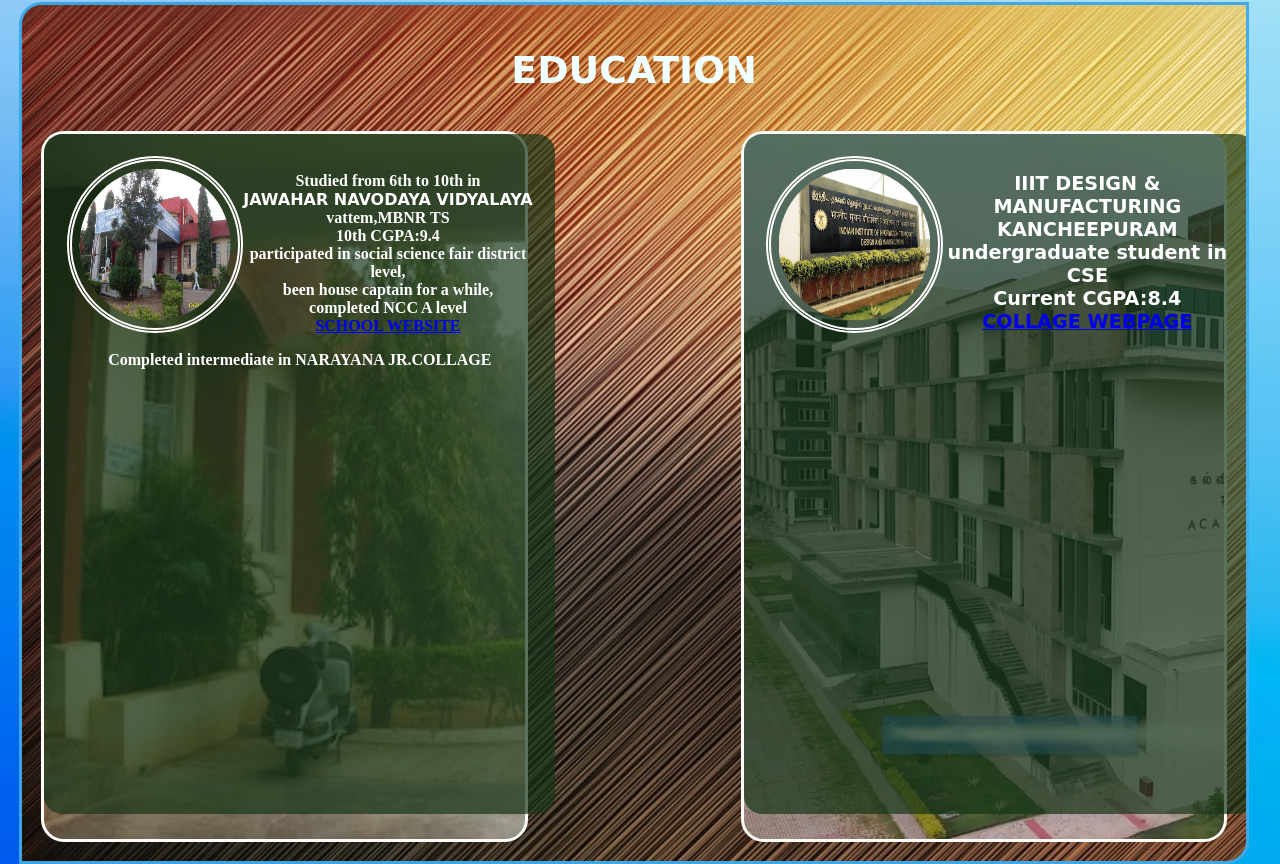
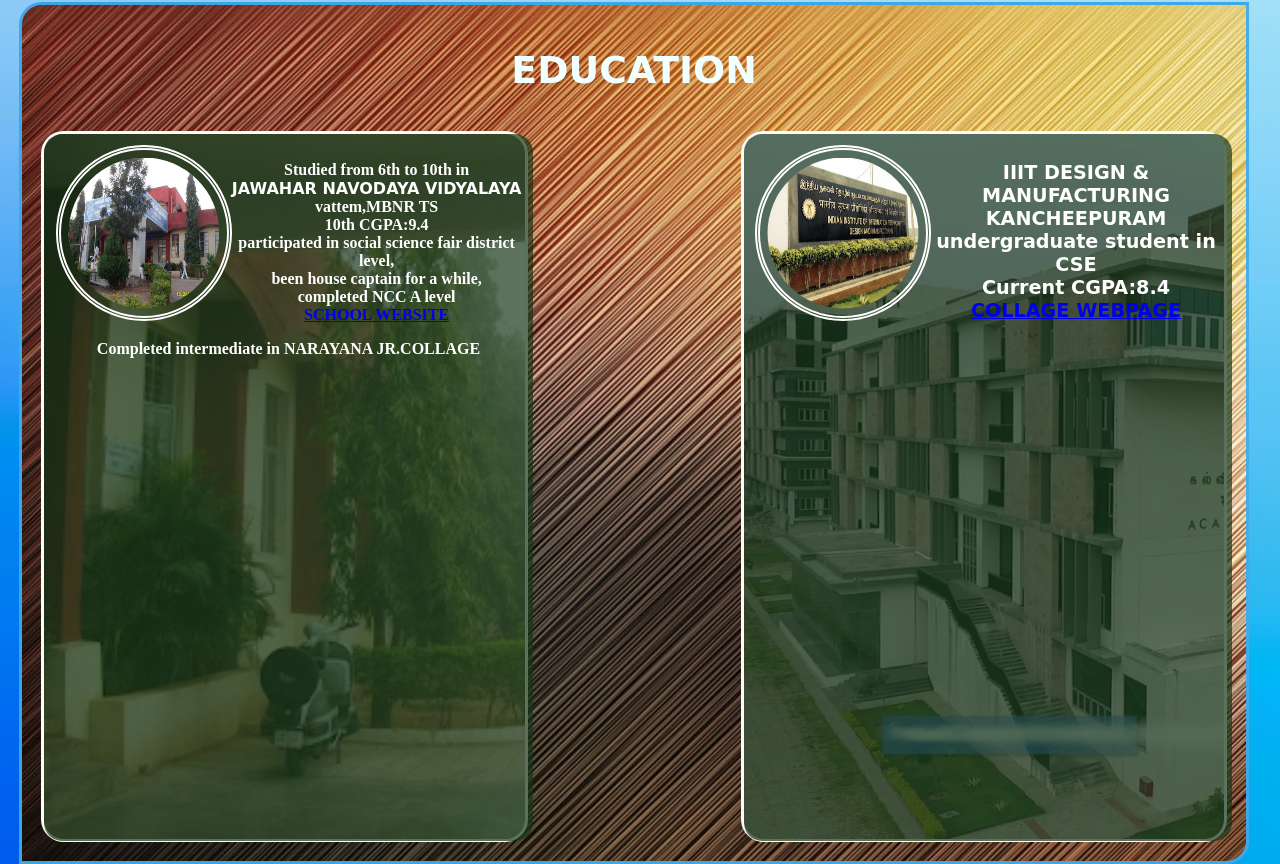
Before and after one commit to mrsaikreddy/myweb, a plain HTML site: page index.html in a window 1280 px wide. Shown: the part 687-1551 px from the top of the page. Drawn offline with Linux system fonts and the light colour scheme.

Commit message:
Update index.html

```diff
--- a/index.html
+++ b/index.html
@@ -52,7 +52,7 @@
         <div style="float:left;background-image:url(jnv.jpg);" class="box">
 
             <div
-                style="background-color: rgb(21 53 23 / 69%);height:inherit;width:97%;border-radius: 4.8mm;text-align:center;color: white;padding: 6mm;">
+                style="background-color: rgb(21 53 23 / 69%);height:97%;width:97%;border-radius: 4.8mm;text-align:center;color: white;padding: 3mm;">
                 <img class="pic" src="school.jpg" alt="error">
                 <p>
                     Studied from 6th to 10th in <br>
@@ -69,7 +69,7 @@
 
         <div style="float:right;background-image: url(iiidmk.jpg);" class="box">
             <div
-                style="background-color: rgb(21 53 23 / 69%);height:inherit;width:97%;border-radius: 4.8mm;text-align:center;color: white;padding: 6mm;">
+                style="background-color: rgb(21 53 23 / 69%);height:97%;width:97%;border-radius: 4.8mm;text-align:center;color: white;padding: 3mm;">
                 <img class="pic" src="iiitdmk.jpg" alt="error">
                 <P>
                     <b style="font-family: cursive;font-size:larger;">IIIT DESIGN & MANUFACTURING</Br>KANCHEEPURAM<b>
```
